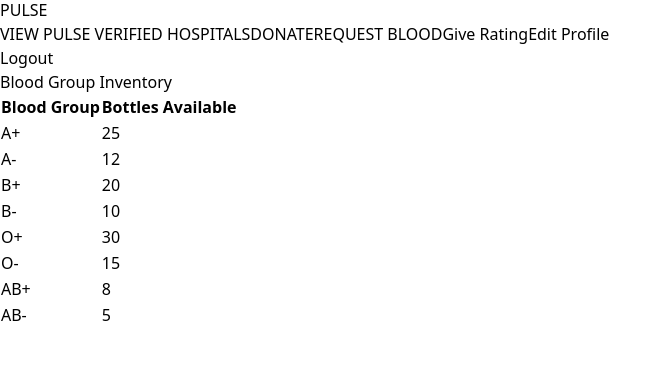
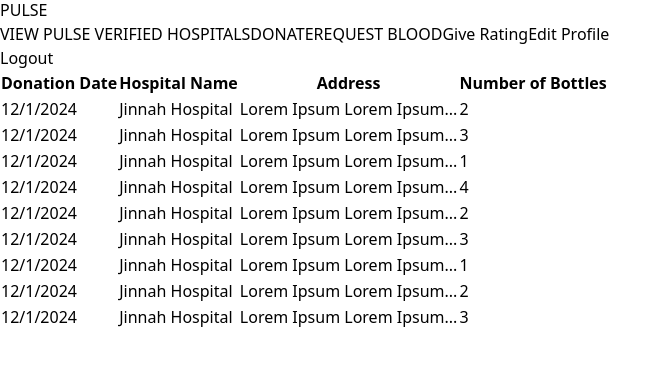
Before and after one commit to atherrt/PULSE, a React (Vite) app: page /view-rating in a window 1280 px wide. Shown: the part 302-668 px from the top of the page, without its empty margins (0-672 px from the left). Built offline with nearby package versions, Linux system fonts and the light colour scheme; data requests are answered from the project's data file.

Commit message:
db json integration

```diff
--- a/Data/db.json
+++ b/Data/db.json
@@ -43,7 +43,10 @@
       "address": "123 Main St, Cityville",
       "contact": "123-456-7890",
       "email": "contact@cityhospital.com",
-        "specialties": ["Cardiology", "Neurology"],
+      "specialties": [
+        "Cardiology",
+        "Neurology"
+      ],
       "websiteURL": "https://cityhospital.com",
       "licenseNumber": "12345",
       "licenseExpiryDate": "2025-12-31",
@@ -66,7 +69,10 @@
       "address": "456 Oak Rd, Greenfield",
       "contact": "987-654-3210",
       "email": "info@greenvalleyhospital.com",
-        "specialties": ["Orthopedics", "Pediatrics"],
+      "specialties": [
+        "Orthopedics",
+        "Pediatrics"
+      ],
       "websiteURL": "https://greenvalleyhospital.com",
       "licenseNumber": "67890",
       "licenseExpiryDate": "2024-06-15",
@@ -80,20 +86,183 @@
     }
   ],
   "reviews": [
-          { "id": 1, "hospital": "City Hospital", "rating": 4.5, "review": "Great service!" },
-          { "id": 2, "hospital": "City Hospital", "rating": 3.8, "review": "Good experience overall." },
-          { "id": 3, "hospital": "General Hospital", "rating": 4.0, "review": "Friendly staff, clean environment." },
-          { "id": 4, "hospital": "City Hospital", "rating": 5.0, "review": "Excellent care and facilities!" },
-          { "id": 5, "hospital": "General Hospital", "rating": 3.0, "review": "Could improve waiting times." }
-        ]  ,
+    {
+      "id": 1,
+      "hospital": "City Hospital",
+      "rating": 4.5,
+      "review": "Great service!"
+    },
+    {
+      "id": 2,
+      "hospital": "City Hospital",
+      "rating": 3.8,
+      "review": "Good experience overall."
+    },
+    {
+      "id": 3,
+      "hospital": "General Hospital",
+      "rating": 4,
+      "review": "Friendly staff, clean environment."
+    },
+    {
+      "id": 4,
+      "hospital": "City Hospital",
+      "rating": 5,
+      "review": "Excellent care and facilities!"
+    },
+    {
+      "id": 5,
+      "hospital": "General Hospital",
+      "rating": 3,
+      "review": "Could improve waiting times."
+    }
+  ],
   "bloodInventory": [
-    { "group": "A+", "bottles": 25 },
-    { "group": "A-", "bottles": 12 },
-    { "group": "B+", "bottles": 20 },
-    { "group": "B-", "bottles": 10 },
-    { "group": "O+", "bottles": 30 },
-    { "group": "O-", "bottles": 15 },
-    { "group": "AB+", "bottles": 8 },
-    { "group": "AB-", "bottles": 5 }
+    {
+      "group": "A+",
+      "bottles": 25
+    },
+    {
+      "group": "A-",
+      "bottles": 12
+    },
+    {
+      "group": "B+",
+      "bottles": 20
+    },
+    {
+      "group": "B-",
+      "bottles": 10
+    },
+    {
+      "group": "O+",
+      "bottles": 30
+    },
+    {
+      "group": "O-",
+      "bottles": 15
+    },
+    {
+      "group": "AB+",
+      "bottles": 8
+    },
+    {
+      "group": "AB-",
+      "bottles": 5
+    }
+  ],
+  "donations": [
+    {
+      "id": 1,
+      "date": "12/1/2024",
+      "hospitalName": "Jinnah Hospital",
+      "address": "Lorem Ipsum Lorem Ipsum...",
+      "bottles": 2
+    },
+    {
+      "id": 2,
+      "date": "12/1/2024",
+      "hospitalName": "Jinnah Hospital",
+      "address": "Lorem Ipsum Lorem Ipsum...",
+      "bottles": 3
+    },
+    {
+      "id": 3,
+      "date": "12/1/2024",
+      "hospitalName": "Jinnah Hospital",
+      "address": "Lorem Ipsum Lorem Ipsum...",
+      "bottles": 1
+    },
+    {
+      "id": 4,
+      "date": "12/1/2024",
+      "hospitalName": "Jinnah Hospital",
+      "address": "Lorem Ipsum Lorem Ipsum...",
+      "bottles": 4
+    },
+    {
+      "id": 5,
+      "date": "12/1/2024",
+      "hospitalName": "Jinnah Hospital",
+      "address": "Lorem Ipsum Lorem Ipsum...",
+      "bottles": 2
+    },
+    {
+      "id": 6,
+      "date": "12/1/2024",
+      "hospitalName": "Jinnah Hospital",
+      "address": "Lorem Ipsum Lorem Ipsum...",
+      "bottles": 3
+    },
+    {
+      "id": 7,
+      "date": "12/1/2024",
+      "hospitalName": "Jinnah Hospital",
+      "address": "Lorem Ipsum Lorem Ipsum...",
+      "bottles": 1
+    },
+    {
+      "id": 8,
+      "date": "12/1/2024",
+      "hospitalName": "Jinnah Hospital",
+      "address": "Lorem Ipsum Lorem Ipsum...",
+      "bottles": 2
+    },
+    {
+      "id": 9,
+      "date": "12/1/2024",
+      "hospitalName": "Jinnah Hospital",
+      "address": "Lorem Ipsum Lorem Ipsum...",
+      "bottles": 3
+    }
+  ],
+  "donors": [
+    {
+      "id": 1,
+      "fullName": "John Doe",
+      "dob": "1998-01-01",
+      "phoneNumber": "03054628733",
+      "emergencyContact": "03051234567",
+      "bloodGroup": "A+",
+      "email": "john@gmail.com",
+      "weight": "70",
+      "height": "180",
+      "cnic": "123456789",
+      "address": "123 Street, City, Country"
+    }
+  ],
+  "requests": [
+    {
+      "id": 1,
+      "name": "Ather Tahir",
+      "bloodGroup": "B+",
+      "type": "Donation",
+      "dateOfDonation": "12-12-24",
+      "timeOfDonation": "11:30"
+    },
+    {
+      "id": 2,
+      "name": "Osamah Ashraf",
+      "bloodGroup": "B+",
+      "type": "Donation",
+      "dateOfDonation": "12-12-24",
+      "timeOfDonation": "11:30"
+    },
+    {
+      "id": "66d4",
+      "name": "New Donor",
+      "bloodGroup": "O+",
+      "type": "Donation",
+      "dateOfDonation": "12-12-2024",
+      "timeOfDonation": "10:00"
+    },
+    {
+      "id": "cd04",
+      "name": "New Donor",
+      "bloodGroup": "O+",
+      "type": "Donation",
+      "dateOfDonation": "12-12-2024",
+      "timeOfDonation": "10:00"
+    }
   ]
 }
--- a/src/App.jsx
+++ b/src/App.jsx
@@ -6,8 +6,7 @@
 import DonorRegistration from "./components/DR-form/drform";
 import AppLayout from "./layouts/al1";
 import HospitalLayout from "./layouts/HospitalLayout.jsx";
-import ProtectedRoute from "./ProtectedRoute.jsx"; // Import ProtectedRoute
-
+import ProtectedRoute from "./ProtectedRoute.jsx";
 import UserHeader from "./userdashboard/components/userheader.jsx";
 import UserInfoCard from "./userdashboard/components/userhomepage.jsx";
 import HospitalInfo from "./hospitaldashboard/components/hospitalhomepage";
@@ -60,7 +59,7 @@
           path="/view-rating"
           element={
             // <ProtectedRoute requiredRole={1}>
-              <HospitalLayout><BloodInventory/></HospitalLayout>
+              <HospitalLayout><DonationHistory/></HospitalLayout>
             // </ProtectedRoute>
           }
         />
@@ -69,6 +68,14 @@
           element={
             // <ProtectedRoute requiredRole={1}>
               <HospitalLayout><Reviews /></HospitalLayout>
+            // </ProtectedRoute>
+          }
+        />
+         <Route
+          path="/view-requests"
+          element={
+            // <ProtectedRoute requiredRole={1}>
+              <HospitalLayout><ViewRequests /></HospitalLayout>
             // </ProtectedRoute>
           }
         />
--- /dev/null
+++ b/src/features/Donations.js
@@ -0,0 +1,38 @@
+import { createSlice, createAsyncThunk } from '@reduxjs/toolkit';
+
+// Fetch donation history from the db.json using API call
+export const fetchDonationHistory = createAsyncThunk(
+  'donationHistory/fetchDonationHistory',
+  async () => {
+    const response = await fetch('http://localhost:5000/donations'); // This should be the endpoint where json-server serves the data
+    const data = await response.json();
+    return data; // Return the donations array
+  }
+);
+
+const donationHistorySlice = createSlice({
+  name: 'donationHistory',
+  initialState: {
+    donations: [],
+    loading: false,
+    error: null,
+  },
+  reducers: {},
+  extraReducers: (builder) => {
+    builder
+      .addCase(fetchDonationHistory.pending, (state) => {
+        state.loading = true;
+        state.error = null;
+      })
+      .addCase(fetchDonationHistory.fulfilled, (state, action) => {
+        state.loading = false;
+        state.donations = action.payload; // Set the donations from the API
+      })
+      .addCase(fetchDonationHistory.rejected, (state, action) => {
+        state.loading = false;
+        state.error = action.error.message; // Handle error if API fails
+      });
+  },
+});
+
+export default donationHistorySlice.reducer;
--- a/src/features/DonorSlice.js
+++ b/src/features/DonorSlice.js
@@ -1,4 +1,3 @@
-// src/features/donorSlice.js
 import { createSlice, createAsyncThunk } from '@reduxjs/toolkit';
 import axios from 'axios';
 
@@ -8,7 +7,7 @@
   async (donorData, { rejectWithValue }) => {
     try {
       const response = await axios.post(
-        'https://2112-103-207-87-227.ngrok-free.app/api/auth/registerAsPatient',
+        'http://localhost:5000/donors', // Update to point to json-server endpoint
         donorData
       );
       console.log(response.data);
--- a/src/userdashboard/components/udonationshistory.jsx
+++ b/src/userdashboard/components/udonationshistory.jsx
@@ -1,18 +1,22 @@
-import React from "react";
+import React, { useEffect } from "react";
+import { useDispatch, useSelector } from "react-redux";
+import { fetchDonationHistory } from "../../features/Donations"; // Import the action
 
 const DonationHistory = () => {
-  // Dummy data for the table
-  const donations = [
-    { date: "12/1/2024", hospitalName: "Jinnah Hospital", address: "Lorem Ipsum Lorem Ipsum...", bottles: 2 },
-    { date: "12/1/2024", hospitalName: "Jinnah Hospital", address: "Lorem Ipsum Lorem Ipsum...", bottles: 3 },
-    { date: "12/1/2024", hospitalName: "Jinnah Hospital", address: "Lorem Ipsum Lorem Ipsum...", bottles: 1 },
-    { date: "12/1/2024", hospitalName: "Jinnah Hospital", address: "Lorem Ipsum Lorem Ipsum...", bottles: 4 },
-    { date: "12/1/2024", hospitalName: "Jinnah Hospital", address: "Lorem Ipsum Lorem Ipsum...", bottles: 2 },
-    { date: "12/1/2024", hospitalName: "Jinnah Hospital", address: "Lorem Ipsum Lorem Ipsum...", bottles: 3 },
-    { date: "12/1/2024", hospitalName: "Jinnah Hospital", address: "Lorem Ipsum Lorem Ipsum...", bottles: 1 },
-    { date: "12/1/2024", hospitalName: "Jinnah Hospital", address: "Lorem Ipsum Lorem Ipsum...", bottles: 2 },
-    { date: "12/1/2024", hospitalName: "Jinnah Hospital", address: "Lorem Ipsum Lorem Ipsum...", bottles: 3 },
-  ];
+  const dispatch = useDispatch();
+  const { donations, loading, error } = useSelector((state) => state.donationHistory);
+
+  useEffect(() => {
+    dispatch(fetchDonationHistory());
+  }, [dispatch]);
+
+  if (loading) {
+    return <div className="text-center py-8">Loading...</div>;
+  }
+
+  if (error) {
+    return <div className="text-center text-red-700 py-8">Error: {error}</div>;
+  }
 
   return (
     <div className="min-h-screen bg-red-200 flex items-center justify-center p-4">
@@ -27,8 +31,8 @@
             </tr>
           </thead>
           <tbody>
-            {donations.map((donation, index) => (
-              <tr key={index} className="hover:bg-gray-100">
+            {donations.map((donation) => (
+              <tr key={donation.id} className="hover:bg-gray-100">
                 <td className="px-4 py-2 text-gray-700">{donation.date}</td>
                 <td className="px-4 py-2 text-red-600 font-medium">{donation.hospitalName}</td>
                 <td className="px-4 py-2 text-gray-700">{donation.address}</td>
--- a/store.js
+++ b/store.js
@@ -11,6 +11,7 @@
 import fetchRequestsReducer from './src/features/fetchRequestsSlice';
 import manageBloodBankReducer from './src/features/manageBloodBankSlice';
 import bloodInventoryReducer from './src/features/bloodInventorySlice';
+import donationHistoryReducer from './src/features/Donations';
 //above are the reducers of
 
 const store = configureStore({
@@ -27,6 +28,7 @@
     requests: fetchRequestsReducer,
     manageBloodBank: manageBloodBankReducer,
     bloodInventory: bloodInventoryReducer,
+    donationHistory: donationHistoryReducer,
 
 
   },
```
Also changed, not shown: src/components/DR-form/drform.jsx (+23 -24 lines), src/features/fetchRequestsSlice.js (+33 -21 lines), src/features/manageBloodBankSlice.js (+40 -24 lines), src/hospitaldashboard/components/viewrequests.jsx (+28 -5 lines), src/userdashboard/components/userheader.jsx (+17 -11 lines). Lines whose indentation alone changed are shown as unchanged.
